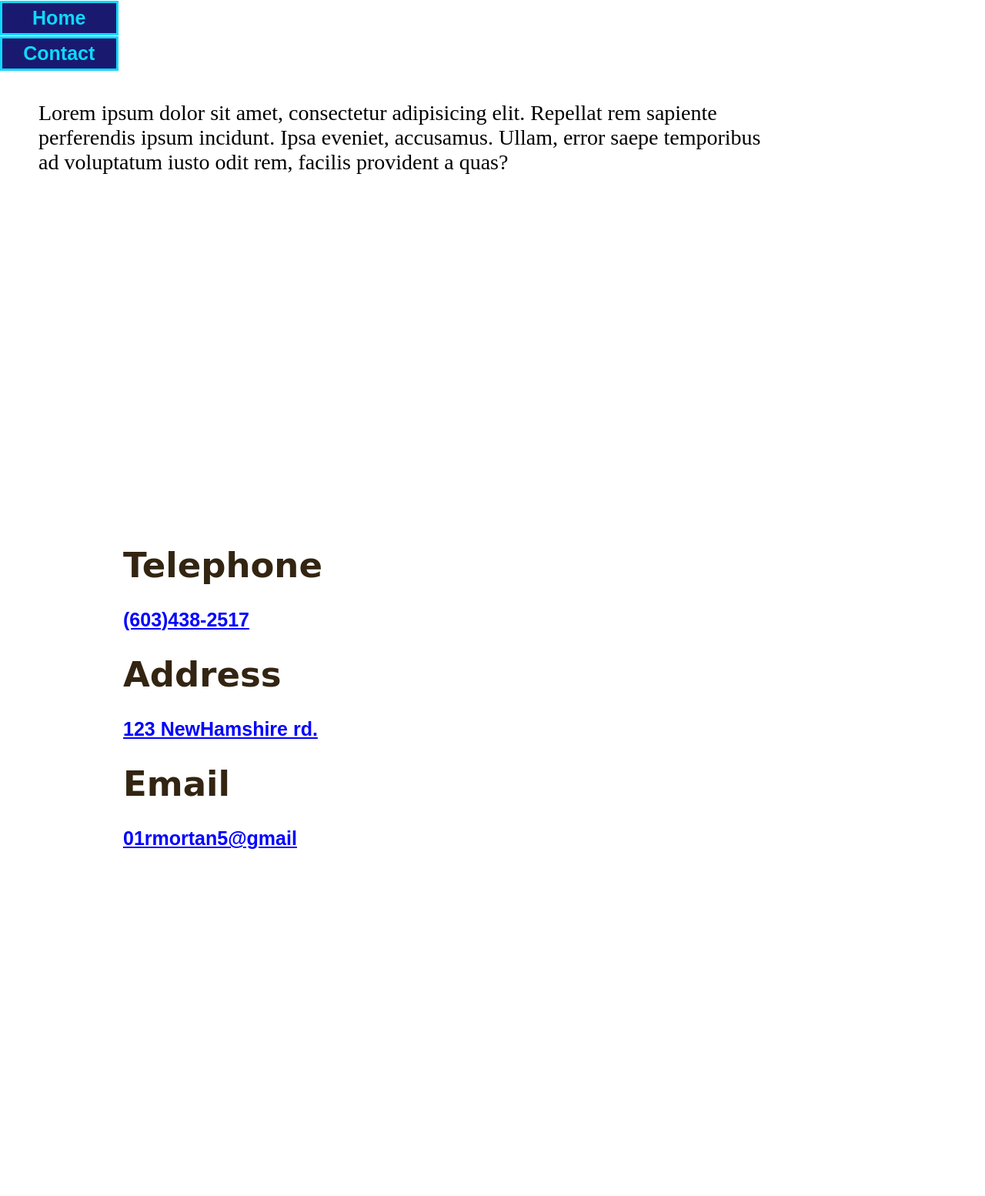
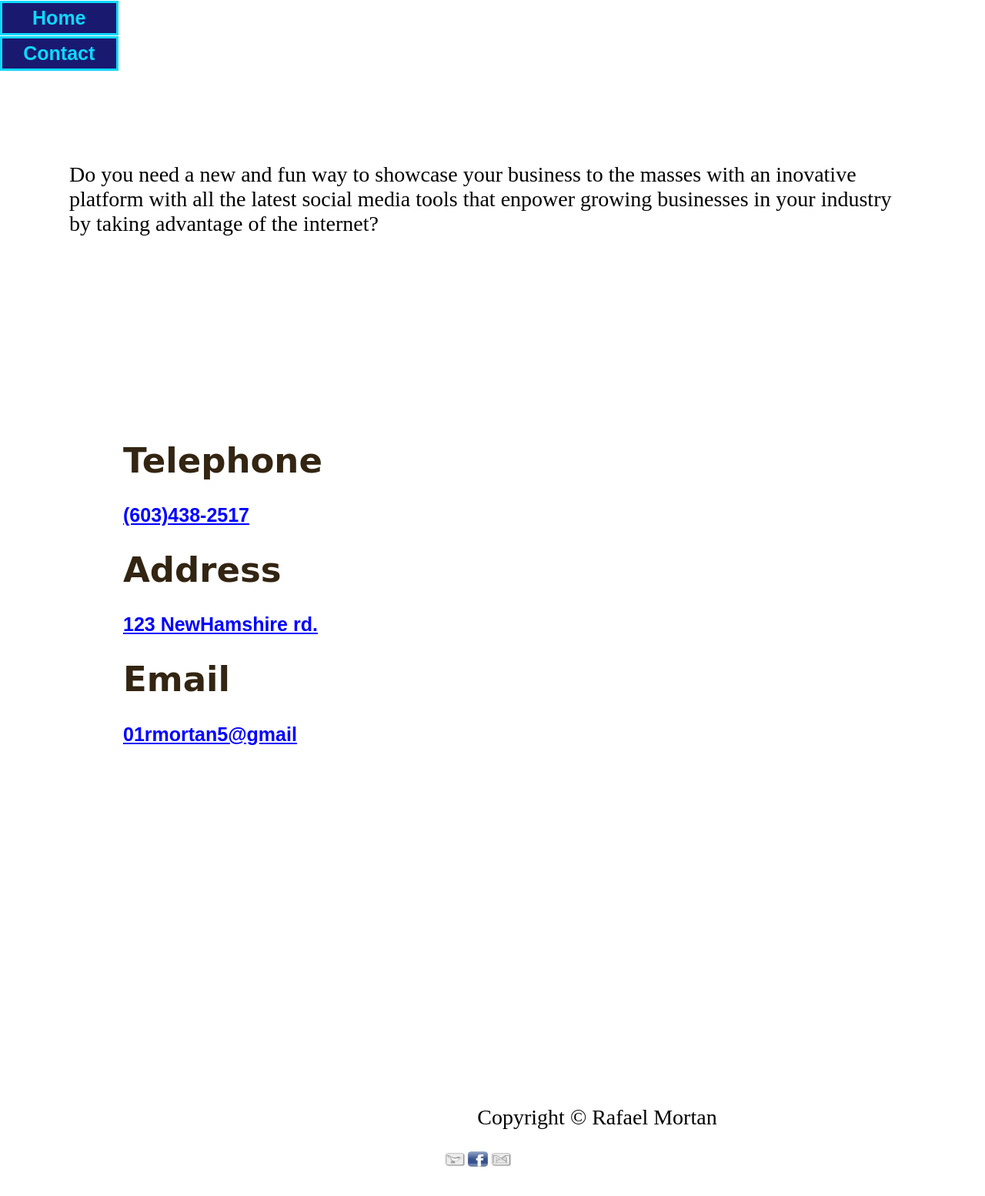
Before and after one commit to rmortan/BIO, a plain HTML site: page contact.html in a window 1280 px wide. Shown: the part 106-1660 px from the top of the page at 77% size. Drawn offline with Linux system fonts and the light colour scheme.

Commit message:
4/4/2015

```diff
--- a/contact.html
+++ b/contact.html
@@ -18,7 +18,7 @@
          </ul>
       </div>
       <div id="section2">
-         <p>Lorem ipsum dolor sit amet, consectetur adipisicing elit. Repellat rem sapiente perferendis ipsum incidunt. Ipsa eveniet, accusamus. Ullam, error saepe temporibus ad voluptatum iusto odit rem, facilis provident a quas?</p>
+         <p>Do you need a new and fun way to showcase your business to the masses with an inovative platform with all the latest social media tools that enpower growing businesses in your industry by taking advantage of the internet?</p>
       </div>
       <div id="content">
        <div id="googleMap" style="width:500px;height:380px;"></div>
@@ -31,7 +31,7 @@
       </div>
 
 
-      <div id="footer">
+          <footer>
            <p>Copyright © Rafael Mortan</p>
         <a href="http://twitter.com/SirSIg">
           <img src="img/tweeter.jpg" alt="Twitter Logo"class="social-icon">
@@ -42,6 +42,7 @@
         <a href="http://google.com/Rafael Mortan">
           <img src="img/gmail.jpg"  alt="Gmail Logo" class="social-icon">
         </a>
+        </footer>
       </div>
     </div>
   </body>
--- a/css/style.css
+++ b/css/style.css
@@ -1,3 +1,7 @@
+#main {
+    height: 100%;
+    width: 100%;
+}
 #header h1 {
     background-image: url("../img/mcato-funinthesun-solid (7).jpg");
     color: #191304;
@@ -9,28 +13,20 @@
 }
 #content {
     width:960px;
-    height: 900px;
+    height: 600px;
     margin: 70px auto;
 }
-#footer {
-    position: bottom;
-    font-size: -11px;
-    color:black;
-    text-align:center;
-    width: 25em;
-    height: 10em;
-    margin: 45%;
-}
+
 #section2 {
-    position: relative;
-    width: 950px;
-    padding: 10px 50px 0px 50px;
-    border-width: 50px;
+    position: absolute;
+    height: 20%;
+    width: 950;
+    margin: 90px;
 }
 
 .social-icon {
-    float: center;
-    height: 30px;
+    float: left;
+    height: 20px;
     width: 30px;
     text-align: center;
 }
@@ -93,6 +89,16 @@ a {
     color: blue;
 
 }
+footer {
+
+    color:black;
+    float: left;
+    text-align:center;
+
+    width: 25em;
+    height: 50px;
+    margin: 45%;
+}
 a:hover {
     color: red;
 }
```
Also changed, not shown: index.html (+4 -1 lines).
